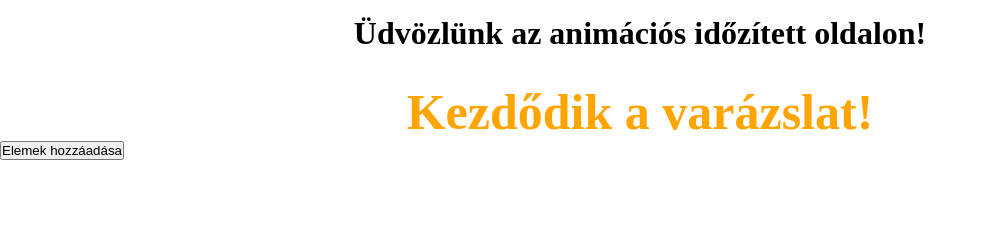
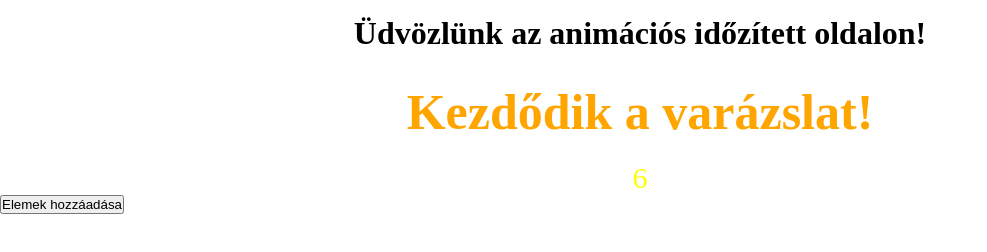
Before and after one commit to RabViktor/project, a plain HTML site: page index.html in a window 1280 px wide. Shown: the whole page, without its empty margins (0-987 px from the left). Drawn offline with Linux system fonts and the light colour scheme.

Commit message:
megcsináltam a visszaszámlálót

```diff
--- a/script.js
+++ b/script.js
@@ -0,0 +1,16 @@
+function vissza(){
+    const countdown = document.getElementById('countdown')
+    let colors = ["orange","purple","red","Cadetblue","yellow","coral","green","cyan","DeepPink","Dodgerblue"]
+    let seged = 10
+    let seged1 = 0
+    const intersz = setInterval(() => {
+        countdown.innerText = seged--
+        countdown.style.color = colors[seged1++]
+        if(seged < 0){
+            clearInterval(intersz)
+            countdown.innerText = "Az esemény elkezdődött!"
+
+        }
+    }, 1000);
+}
+vissza()
--- a/style.css
+++ b/style.css
@@ -36,3 +36,11 @@
     90%{color: DodgerBlue;}
     100%{color: orange;}
 }
+#counter{
+    width: 100%;
+    display: flex;
+    justify-content: center;
+    align-items: center;
+    margin-top: 20px;
+    font-size: 30px;
+}
```
